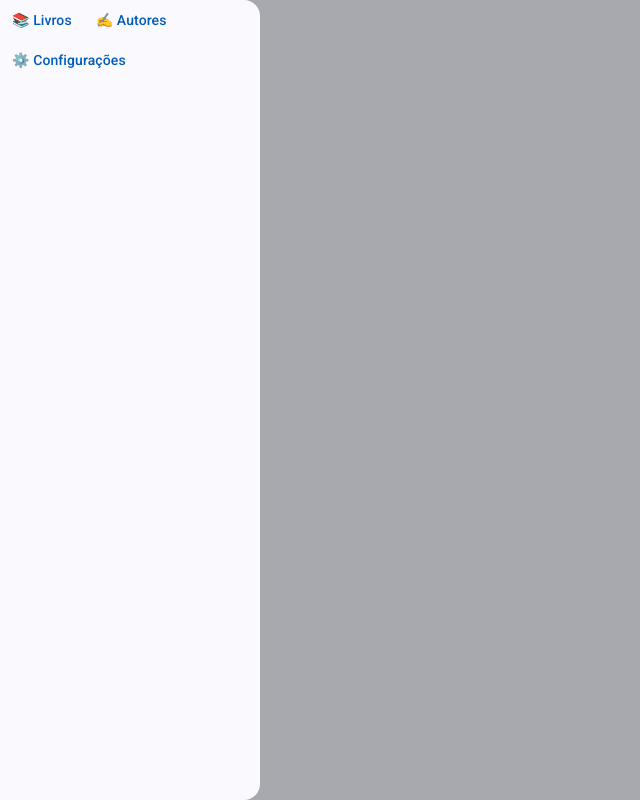
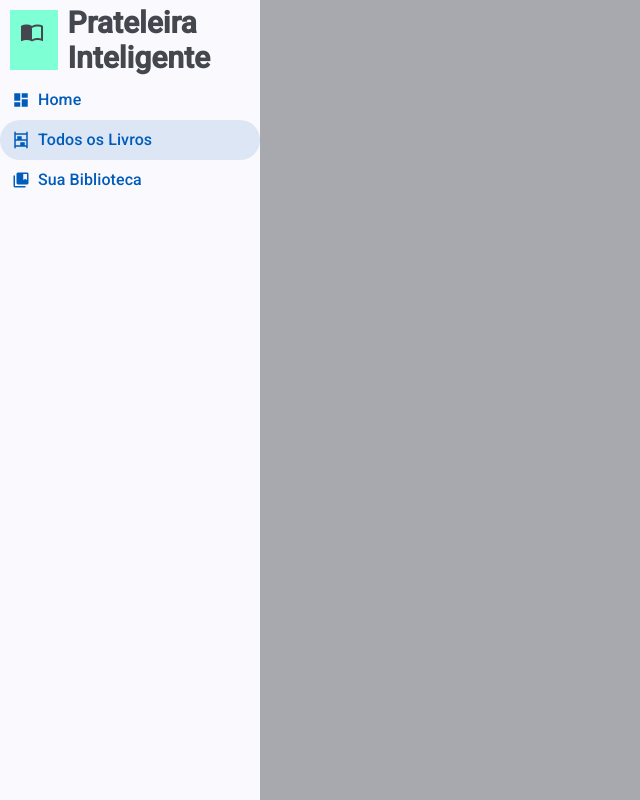
Before and after one commit to LuizBuarqueDev/Prateleira-Inteligente-Frontend-2.0v, an Angular app in the folder Prateleira-Inteligente-Frontend-2.0v/: page / in a window 1280 px wide. Both pictures are taken after a click on the button "chevron_right". Shown: the whole page, without its empty margins (0-640 px from the left). Built offline with nearby package versions, Linux system fonts and the light colour scheme.

Commit message:
feat: enhance sidenav component with new header and improved navigation links

```diff
--- a/Prateleira-Inteligente-Frontend-2.0v/src/app/app.config.ts
+++ b/Prateleira-Inteligente-Frontend-2.0v/src/app/app.config.ts
@@ -1,4 +1,4 @@
-import { ApplicationConfig, provideBrowserGlobalErrorListeners } from '@angular/core';
+import { ApplicationConfig, importProvidersFrom, provideBrowserGlobalErrorListeners } from '@angular/core';
 import { provideRouter } from '@angular/router';
 
 import { routes } from './app.routes';
@@ -12,6 +12,6 @@ export const appConfig: ApplicationConfig = {
 
     provideHttpClient(withFetch()),
 
-    provideClientHydration(withEventReplay())
+    provideClientHydration(withEventReplay()),
   ]
 };
--- /dev/null
+++ b/Prateleira-Inteligente-Frontend-2.0v/src/app/shared/layout/sidebar/componets/sidebar-header/header.html
@@ -0,0 +1,4 @@
+<div class="sidenav-header">
+    <mat-icon>import_contacts</mat-icon>
+    <h1>Prateleira Inteligente</h1>
+</div>
--- /dev/null
+++ b/Prateleira-Inteligente-Frontend-2.0v/src/app/shared/layout/sidebar/componets/sidebar-header/header.scss
@@ -0,0 +1,18 @@
+.sidenav-header{
+    display: flex;
+    align-items: center;
+    line-height: normal;
+
+    h1 {
+        font-size: 30px;
+        margin: 0;
+    }
+
+    .mat-icon {
+        margin: 10px;
+        height: 40px;
+        width: 40px;
+        background-color: aquamarine;
+        padding: 10px;
+    }
+}
--- a/Prateleira-Inteligente-Frontend-2.0v/src/app/shared/layout/sidebar/sidenav.html
+++ b/Prateleira-Inteligente-Frontend-2.0v/src/app/shared/layout/sidebar/sidenav.html
@@ -6,11 +6,25 @@
     mode="over"
     (backdropClick)="drawer.close()"
   >
+   <div>
+    <div class="sidenav-header">
+      <app-sidebar-header></app-sidebar-header>
+    </div>
+
     <nav class="menu">
-      <a mat-button routerLink="/livros" (click)="drawer.close()">📚 Livros</a>
-      <a mat-button routerLink="/autores" (click)="drawer.close()">✍️ Autores</a>
-      <a mat-button routerLink="/config" (click)="drawer.close()">⚙️ Configurações</a>
+      <a class="btn" mat-button clasrouterLink="/dashboard" routerLinkActive="active" (click)="drawer.close()">
+        <mat-icon>dashboard</mat-icon>Home
+      </a>
+
+      <a class="btn" mat-button routerLink="/books" routerLinkActive="active" (click)="drawer.close()">
+        <mat-icon>shelves</mat-icon>Todos os Livros
+      </a>
+
+      <a class="btn" mat-button routerLink="/library" routerLinkActive="active" (click)="drawer.close()">
+        <mat-icon>collections_bookmark</mat-icon>Sua Biblioteca
+      </a>
     </nav>
+   </div>
   </mat-drawer>
 
   <mat-drawer-content>
@@ -19,7 +33,6 @@
 
 </mat-drawer-container>
 
-<!-- HANDLE DA SIDEBAR -->
 @if (!drawer.opened) {
   <button
     mat-mini-fab
--- a/Prateleira-Inteligente-Frontend-2.0v/src/app/shared/layout/sidebar/sidenav.scss
+++ b/Prateleira-Inteligente-Frontend-2.0v/src/app/shared/layout/sidebar/sidenav.scss
@@ -4,6 +4,7 @@
 
 .sidenav {
   width: 260px;
+  border-radius: 0;
 }
 
 .sidenav-handle {
@@ -11,6 +12,15 @@
   left: 0;
   top: 50%;
   transform: translateY(-50%);
-  border-radius: 0 12px 12px 0;
   z-index: 1001;
 }
+
+.btn {
+  padding: 10px;
+  width: 100%;
+  justify-content: flex-start;
+  padding: 12px 16px;
+  font-size: 16px;
+  text-transform: none;
+  text-decoration: none;
+}
--- /dev/null
+++ b/Prateleira-Inteligente-Frontend-2.0v/src/base.scss
@@ -0,0 +1,16 @@
+:root {
+    padding: 0;
+    margin: 0;
+
+  --gradient-primary: linear-gradient(
+    135deg,
+    #030213 0%,
+    #1a1a40 100%
+  );
+
+  --gradient-sidebar: linear-gradient(
+    180deg,
+    oklch(0.985 0 0) 0%,
+    oklch(0.95 0 0) 100%
+  );
+}
--- a/Prateleira-Inteligente-Frontend-2.0v/src/styles.scss
+++ b/Prateleira-Inteligente-Frontend-2.0v/src/styles.scss
@@ -5,6 +5,7 @@
 // Learn more about theming and how to use it for your application's
 // custom components at https://material.angular.dev/guide/theming
 @use '@angular/material' as mat;
+@use './base.scss';
 
 html {
   height: 100%;
```
Also changed, not shown: Prateleira-Inteligente-Frontend-2.0v/src/app/shared/layout/sidebar/componets/sidebar-header/header.ts (added, +11 -0 lines), Prateleira-Inteligente-Frontend-2.0v/src/app/shared/layout/sidebar/sidenav.ts (+6 -4 lines).
